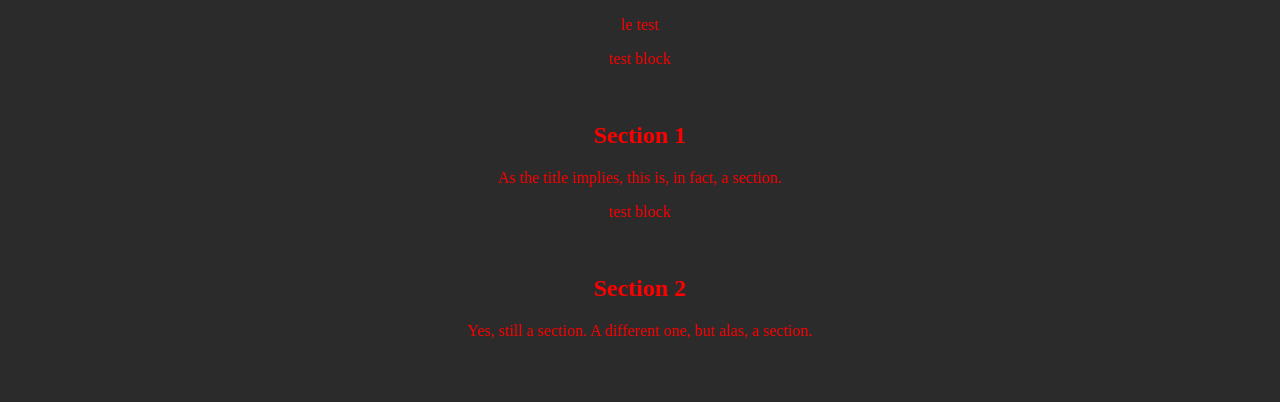
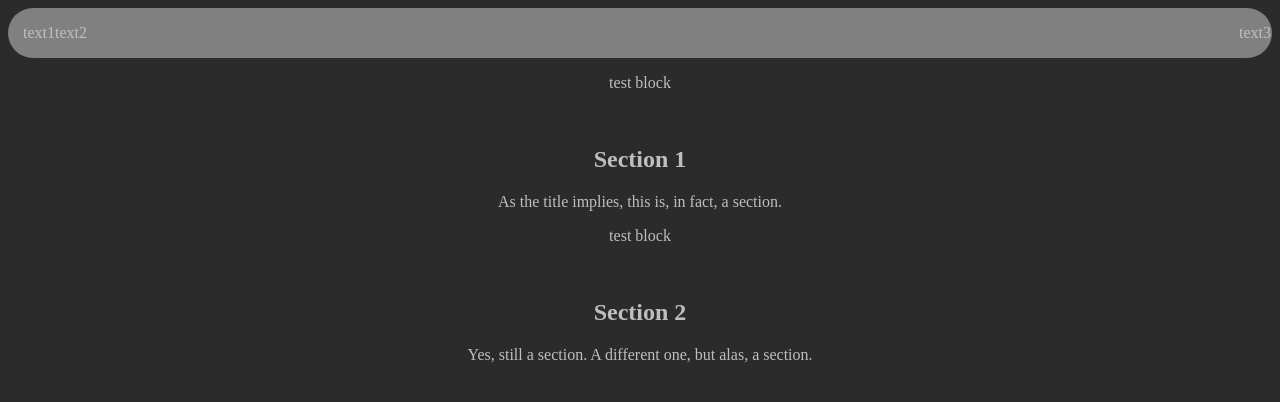
Before and after one commit to Terrible-Developer/dev-portfolio, an Angular app: page / in a window 1280 px wide. Shown: the top 402 px of the page. Built offline with nearby package versions, Linux system fonts and the light colour scheme.

Commit message:
Estrutura básica da navbar feita, agora ir detalahando e resolver quais funcionalidades o site vai ter (e se vai ter roteamento ou ser single page)

```diff
--- a/src/app/app.component.html
+++ b/src/app/app.component.html
@@ -1,6 +1,6 @@
 <div id="page" >
-  <div >
-    <p>le test</p>
+  <div id="bar">
+    <app-topbar></app-topbar>
   </div>
   <app-infoblock sectionTitle="Section 1" sectionContent="As the title implies, this is, in fact, a section."></app-infoblock>
   <app-infoblock sectionTitle="Section 2" sectionContent="Yes, still a section. A different one, but alas, a section."></app-infoblock>
--- a/src/app/app.component.sass
+++ b/src/app/app.component.sass
@@ -1,5 +1,5 @@
 #page
   //background-color: black
-  color: red
+  color: #bfbfbf
   min-height: 95vh
   text-align: center
--- a/src/app/topbar/topbar.component.html
+++ b/src/app/topbar/topbar.component.html
@@ -1 +1,9 @@
-<p>topbar works!</p>
+<div id="bar">
+  <div id="leftItems">
+    <p>text1</p>
+    <p>text2</p>
+  </div>
+  <div id="rightItems">
+    <p>text3</p>
+  </div>
+</div>
--- a/src/app/topbar/topbar.component.sass
+++ b/src/app/topbar/topbar.component.sass
@@ -0,0 +1,16 @@
+#bar
+  background-color: gray
+  border-radius: 25px
+  display: flex
+  flex-direction: row
+  justify-content: left
+
+#leftItems
+  display: flex
+  flex-direction: row
+  margin-left: 15px
+
+#rightItems
+  display: flex
+  flex-direction: row
+  margin-left: 90vw
```
